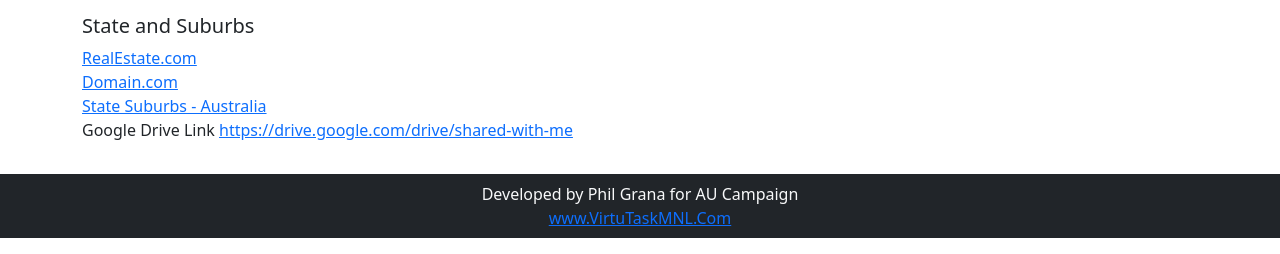
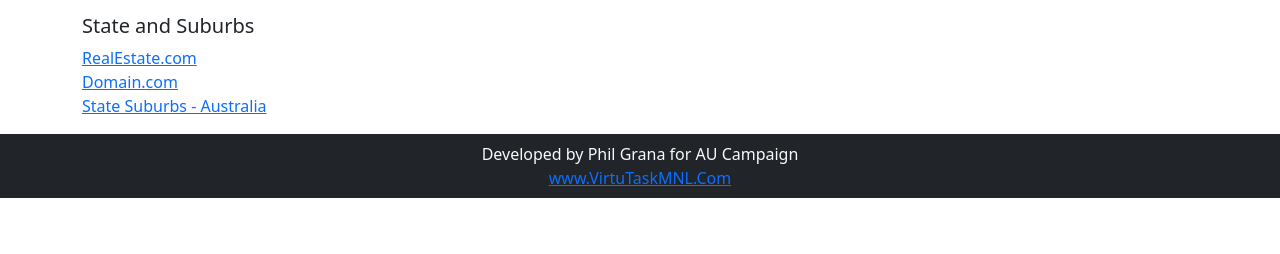
Before and after one commit to phil-gran/Doctor-Ai, a plain HTML site: page index.html in a window 1280 px wide. Shown: the part 850-1104 px from the top of the page. After the commit the page ends 1064 px from the top, so only its background shows below. Drawn offline with nearby package versions, Linux system fonts and the light colour scheme.

Commit message:
Update index.html
remove google link

```diff
--- a/index.html
+++ b/index.html
@@ -493,7 +493,6 @@ Q7:
             <a href="https://www.domain.com.au/sale/perth-metropolitan-western-suburbs-wa/?excludeunderoffer=1&page=2">Domain.com</a><br>
             <a href="https://public.opendatasoft.com/explore/dataset/georef-australia-state-suburb/table/?disjunctive.ste_code&disjunctive.ste_name&disjunctive.lga_code&disjunctive.lga_name&disjunctive.scc_code&disjunctive.scc_name&sort=ste_name">State Suburbs - Australia</a>
             <br>
-            <p>Google Drive Link <a href="https://drive.google.com/drive/shared-with-me">https://drive.google.com/drive/shared-with-me</a></p>
         </div>
     </section>
 
```
